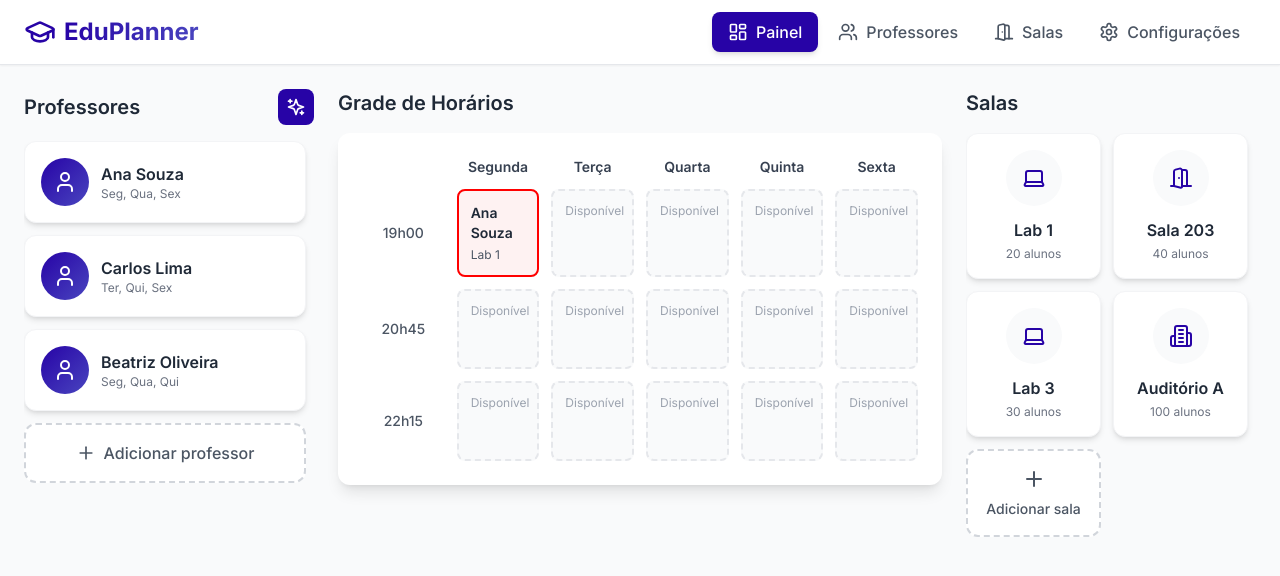
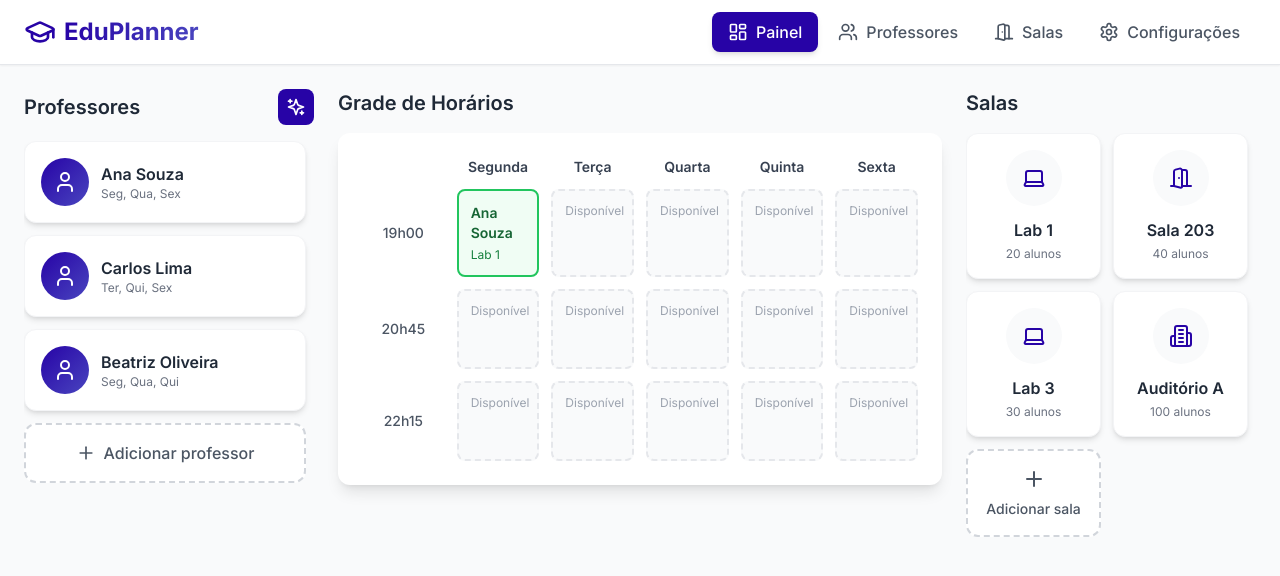
Before and after one commit to Ez4Mur1L1N/eduPlanner, a React (Vite) app: page / in a window 1280 px wide. Both pictures are taken after typing "name@example.com", "Sample123" into the empty fields and a click on the button "Entrar". Shown: the top 576 px of the page. Built offline with nearby package versions, Linux system fonts and the light colour scheme.

Commit message:
Refactor ScheduleBlock for improved styling and logic

```diff
--- a/src/components/ScheduleBlock.tsx
+++ b/src/components/ScheduleBlock.tsx
@@ -26,14 +26,15 @@ export default function ScheduleBlock({
     return (
       <div
         id={`slot-${hora}`}
-        className="bg-[#D9D9D9] rounded-lg p-3 flex items-center justify-center border border-gray-300"
+        className="bg-[#D9D9D9] dark:bg-gray-700 rounded-lg p-3 flex items-center justify-center border border-gray-300 dark:border-gray-600"
       >
-        <p className="text-xs text-gray-600 font-medium">Intervalo 20h30–20h45</p>
+        <p className="text-xs text-gray-600 dark:text-gray-400 font-medium">Intervalo 20h30–20h45</p>
       </div>
     );
   }
 
-  const hasConflict = aula && aula.professor && aula.sala;
+  // Renomeado de hasConflict para isComplete
+  const isComplete = aula && aula.professor && aula.sala;
 
   return (
     <div
@@ -44,21 +45,24 @@ export default function ScheduleBlock({
       onMouseLeave={() => setShowTooltip(false)}
       className={`relative rounded-lg p-3 min-h-[80px] border-2 transition-all duration-200 ${
         isHighlighted
-          ? 'bg-blue-50 border-[#4945BF] shadow-md'
+          ? 'bg-blue-50 border-[#4945BF] shadow-md dark:bg-blue-900/50 dark:border-[#4945BF]'
           : aula
-          ? hasConflict
-            ? 'bg-red-50 border-[#FF0000] animate-shake'
-            : 'bg-white border-gray-200'
-          : 'bg-gray-50 border-gray-200 border-dashed'
-      } ${!aula && 'hover:bg-blue-50 hover:border-[#4945BF]'}`}
+          ? isComplete
+            // *** MODIFICADO: de vermelho para verde ***
+            ? 'bg-green-50 border-green-500 dark:bg-green-900/50 dark:border-green-700'
+            // Estado parcial (só professor ou só sala)
+            : 'bg-white border-gray-200 dark:bg-gray-800 dark:border-gray-700'
+          // Estado vazio
+          : 'bg-gray-50 border-gray-200 border-dashed dark:bg-gray-800/50 dark:border-gray-700'
+      } ${!aula && 'hover:bg-blue-50 hover:border-[#4945BF] dark:hover:bg-blue-900/50 dark:hover:border-[#4945BF]'}`}
     >
       {aula ? (
         <div className="space-y-1">
-          <p className="text-sm font-semibold text-gray-800">{aula.professor}</p>
-          <p className="text-xs text-gray-600">{aula.sala}</p>
+          <p className={`text-sm font-semibold ${isComplete ? 'text-green-800 dark:text-green-100' : 'text-gray-800 dark:text-gray-100'}`}>{aula.professor}</p>
+          <p className={`text-xs ${isComplete ? 'text-green-700 dark:text-green-200' : 'text-gray-600 dark:text-gray-400'}`}>{aula.sala}</p>
         </div>
       ) : (
-        <p className="text-xs text-gray-400 text-center">Disponível</p>
+        <p className="text-xs text-gray-400 dark:text-gray-500 text-center">Disponível</p>
       )}
 
       {showTooltip && aula && (
@@ -69,12 +73,14 @@ export default function ScheduleBlock({
         </div>
       )}
 
+      {/* *** REMOVIDO: Tooltip de conflito (vermelho) ***
       {hasConflict && showTooltip && (
         <div className="absolute z-10 top-full mt-2 left-1/2 transform -translate-x-1/2 bg-[#FF0000] text-white text-xs rounded-lg px-3 py-2 whitespace-nowrap animate-fade-in shadow-lg">
           Conflito de horário detectado
           <div className="absolute bottom-full left-1/2 transform -translate-x-1/2 border-4 border-transparent border-b-[#FF0000]" />
         </div>
       )}
+      */}
     </div>
   );
 }
```
